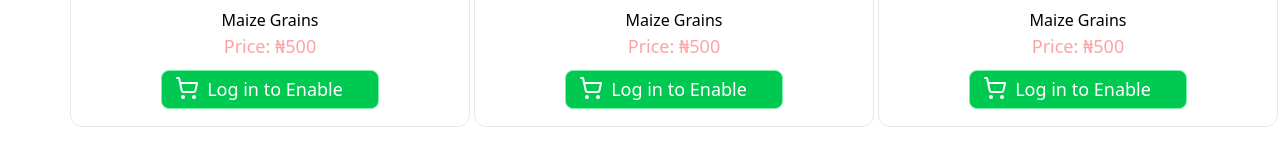
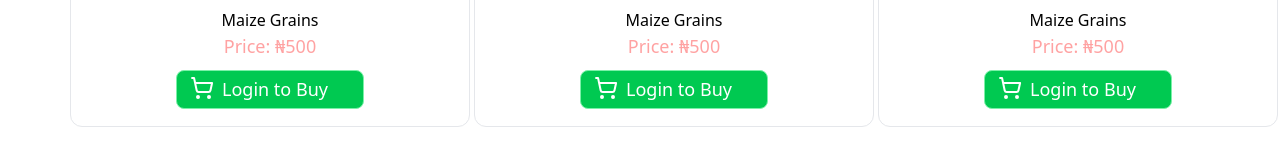
Before and after one commit to theraymuniverse/corn-enterprices-web-platform, a React (Vite) app: page /products in a window 1280 px wide. Shown: the part 579-739 px from the top of the page. Built offline with nearby package versions, Linux system fonts and the light colour scheme.

Commit message:
Getting there

```diff
--- a/src/component/cart.jsx
+++ b/src/component/cart.jsx
@@ -33,9 +33,11 @@ const cart = ({item}) => {
   }, [])
 
 
-  const handleClick =  () => {
+  const handleClick =  async () => {
     if (!user) {
+      alert("Login to add to cart")
       navigate('/login')
+      return
     }else{
       addToCart(id)
     }
@@ -53,11 +55,9 @@ const cart = ({item}) => {
         <div className='text-center '>
            <h1 className='text-black '>{name}</h1>
            <span className='text-red-300 text-lg'>Price: ₦{price}</span>
-           <button onClick={handleClick}  disabled={!user} className='flex border text-[18px]  bg-green-500 text-white border-green-300 text-green-300 rounded-lg mt-[10px] hover:bg-green-900 hover:text-white duration-500 transition p-[5px] px-[35px]'>
+           <button onClick={handleClick}   className='flex border text-[18px]  bg-green-500 text-white border-green-300 text-green-300 rounded-lg mt-[10px] hover:bg-green-900 hover:text-white duration-500 transition p-[5px] px-[35px]'>
              <ShoppingCart className=' w-10 -ml-[30px]' />
-             {user ? <>Buy Now {cartItemAmount > 0 && <> ({cartItemAmount}) </> }</> : (
-  <button onClick={() => navigate('/login')}>Log in to Enable</button>
-)}
+             {user ? <>Buy Now {cartItemAmount > 0 && <> ({cartItemAmount}) </> }</> : 'Login to Buy'}
             </button>
         </div>
     </div>
```
